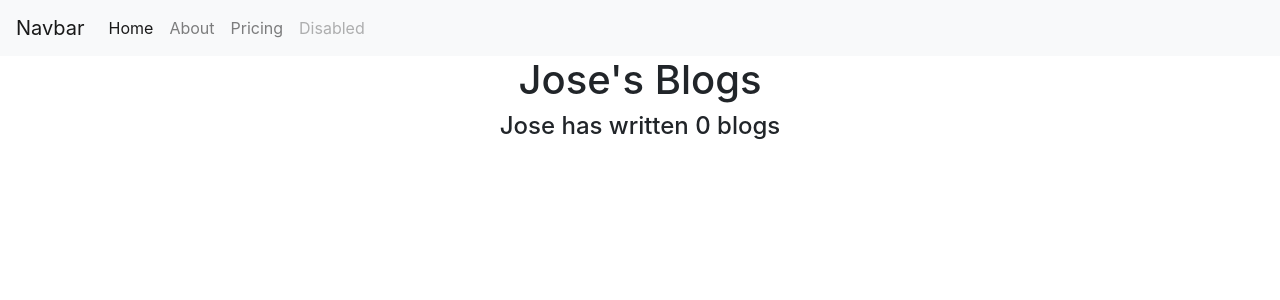
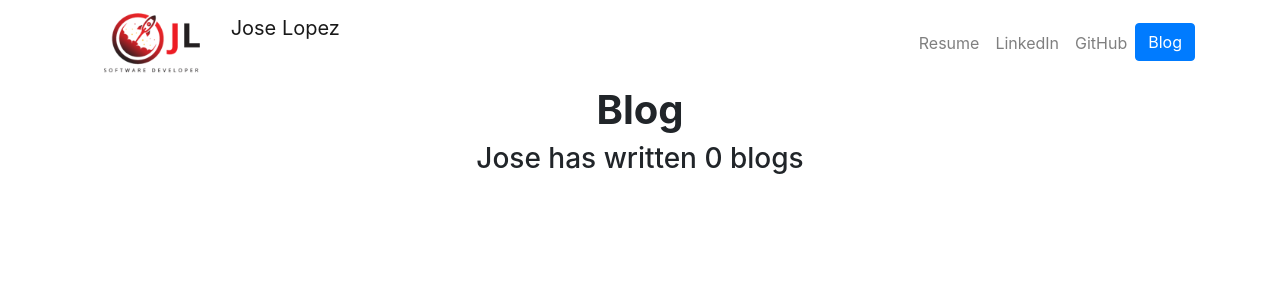
Before and after one commit to BuilderTron/portfolio_v1_project, a Django app: page /blog/ in a window 1280 px wide. Shown: the top 300 px of the page. Run offline with Django 3.2, Linux system fonts and the light colour scheme; data that the repository does not hold is empty; some libraries are stand-ins or nearby versions.

Commit message:
Polished web, added css & logos.

```diff
--- a/blog/templates/blog/all_blogs.html
+++ b/blog/templates/blog/all_blogs.html
@@ -1,20 +1,23 @@
-{% extends 'portfolio/base.html' %}
+{% extends "portfolio/base.html" %}
+
+{% load static %}
 
 {% block content %}
 
-<div class="container text-center">
-  <h1>Jose's Blogs</h1>
+<h1 id="blogtitle" class="font-weight-bold text-center">Blog</h1>
 
-<h4>Jose has written {{ blogs.count }} blog{{ blogs.count|pluralize }}</h4>
-
+<h3 class="text-center mb-5">Jose has written {{ blogs.count }} blog{{ blogs.count|pluralize }}</h3>
 
 {% for blog in blogs %}
-
-<a href="{% url 'blog:detail' blog.id %}"><h3>{{ blog.title }}</h3></a>
-<h6>{{ blog.date|date:'M d Y' }}</h6>
-<p>{{ blog.description|striptags|truncatechars:100 }}</p>
-
-
+<div class="row justify-content-center my-3">
+  <div class="col-md-10">
+    <a href="{% url 'blog:detail' blog.id %}">
+      <h2>{{ blog.title }}</h2>
+    </a>
+    <h5 class="text-muted">{{ blog.date|date:'M d Y'|upper }}</h5>
+    <h4>{{ blog.description|striptags|truncatechars:100 }}</h4>
+  </div>
+</div>
 {% endfor %}
 
 {% endblock %}
--- a/portfolio/templates/portfolio/base.html
+++ b/portfolio/templates/portfolio/base.html
@@ -1,5 +1,7 @@
+{% load static %}
 <!doctype html>
 <html lang="en">
+
 <head>
   <!-- Required meta tags -->
   <meta charset="utf-8">
@@ -8,33 +10,47 @@
   <!-- Bootstrap CSS -->
   <link rel="stylesheet" href="https://stackpath.bootstrapcdn.com/bootstrap/4.4.1/css/bootstrap.min.css" integrity="sha384-Vkoo8x4CGsO3+Hhxv8T/Q5PaXtkKtu6ug5TOeNV6gBiFeWPGFN9MuhOf23Q9Ifjh" crossorigin="anonymous">
 
-    <title>Hello, world!</title>
+  <link rel="stylesheet" href="{% static "portfolio/custom.css" %}">
+
+  <link href="https://fonts.googleapis.com/css?family=Lato&display=swap" rel="stylesheet">
+
+  <link rel="icon" type="image/png" href="{% static "portfolio/jl_favicon.png" %}">
+
+  <title>Jose Lopez</title>
 </head>
+
 <body>
-    <nav class="navbar navbar-expand-lg navbar-light bg-light">
-    <a class="navbar-brand" href="#">Navbar</a>
+
+  <nav id="topNav" class="navbar navbar-expand-md navbar-light">
+    <div class="container">
+      <a class="navbar-brand" href="{% url 'home' %}">
+        <img src="{% static "portfolio/dark_1.png" %}" width="140" height="60" class="d-inline-block align-top" alt="Jose's Logo">
+        <span>Jose Lopez</span>
+      </a>
       <button class="navbar-toggler" type="button" data-toggle="collapse" data-target="#navbarNav" aria-controls="navbarNav" aria-expanded="false" aria-label="Toggle navigation">
         <span class="navbar-toggler-icon"></span>
       </button>
-    <div class="collapse navbar-collapse" id="navbarNav">
-      <ul class="navbar-nav">
-        <li class="nav-item active">
-          <a class="nav-link" href="#">Home <span class="sr-only">(current)</span></a>
+      <div class="collapse navbar-collapse text-center" id="navbarNav">
+        <ul class="navbar-nav ml-auto">
+          <li class="nav-item">
+            <a class="nav-link" href="{% static "portfolio/Lopez_Jose_Resume.pdf" %}">Resume</a>
           </li>
           <li class="nav-item">
-          <a class="nav-link" href="#">About</a>
+            <a class="nav-link" href="https://www.linkedin.com/in/jjlopezbuilder" target="_blank">LinkedIn</a>
           </li>
           <li class="nav-item">
-          <a class="nav-link" href="#">Pricing</a>
+            <a class="nav-link" href="https://github.com/BuilderTron" target="_blank">GitHub</a>
           </li>
-        <li class="nav-item">
-          <a class="nav-link disabled" href="#" tabindex="-1" aria-disabled="true">Disabled</a>
+          <li>
+            <a role="button" href="{% url 'blog:all_blogs' %}" class="btn btn-primary">Blog</a>
           </li>
         </ul>
       </div>
+    </div>
   </nav>
-
+  <div class="container">
     {% block content %}{% endblock %}
+  </div>
 
   <!-- Optional JavaScript -->
   <!-- jQuery first, then Popper.js, then Bootstrap JS -->
@@ -42,4 +58,5 @@
   <script src="https://cdn.jsdelivr.net/npm/popper.js@1.16.0/dist/umd/popper.min.js" integrity="sha384-Q6E9RHvbIyZFJoft+2mJbHaEWldlvI9IOYy5n3zV9zzTtmI3UksdQRVvoxMfooAo" crossorigin="anonymous"></script>
   <script src="https://stackpath.bootstrapcdn.com/bootstrap/4.4.1/js/bootstrap.min.js" integrity="sha384-wfSDF2E50Y2D1uUdj0O3uMBJnjuUD4Ih7YwaYd1iqfktj0Uod8GCExl3Og8ifwB6" crossorigin="anonymous"></script>
 </body>
+
 </html>
```
Also changed, not shown: blog/templates/blog/detail.html (+5 -3 lines), portfolio/templates/portfolio/home.html (+30 -17 lines), portfolio/static/portfolio/dark_1.png (added), portfolio/static/portfolio/jj_favicon.png (added), portfolio/static/portfolio/jl_favicon.png (added). Lines whose indentation alone changed are shown as unchanged.
